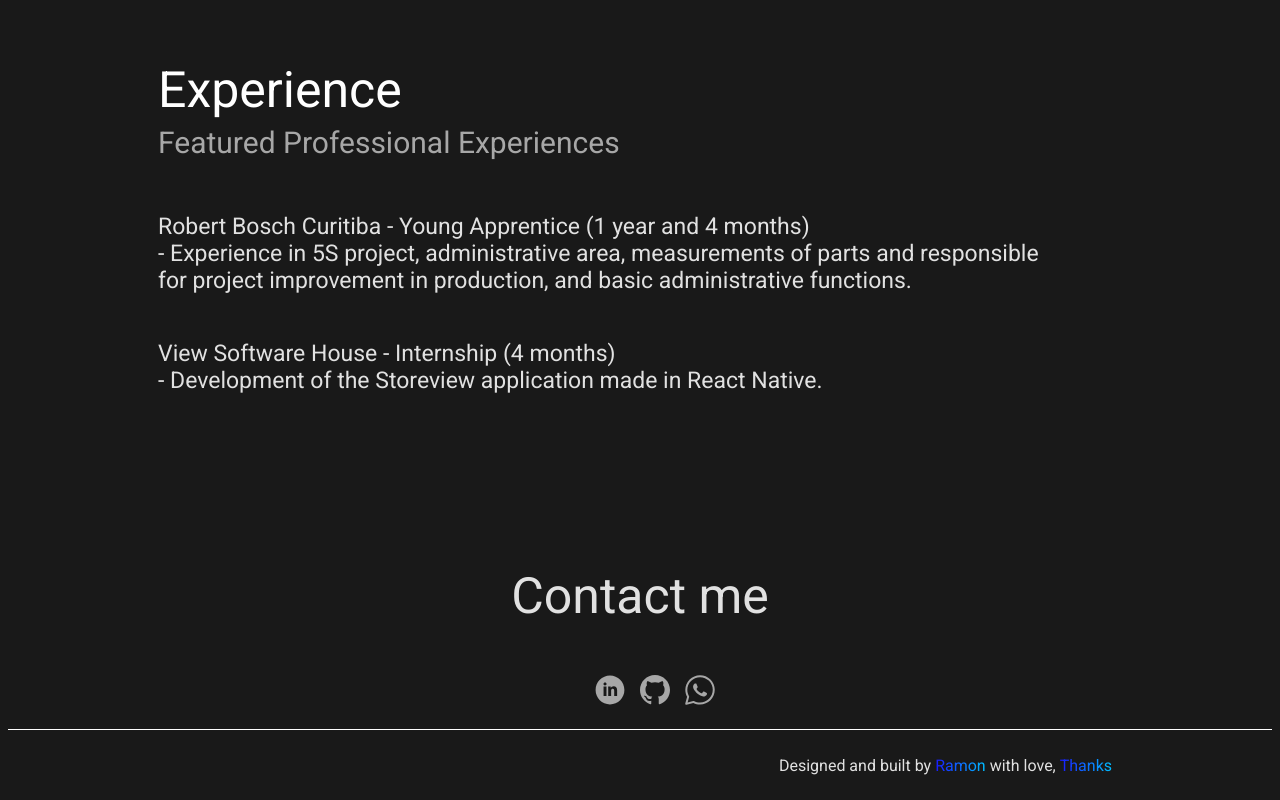
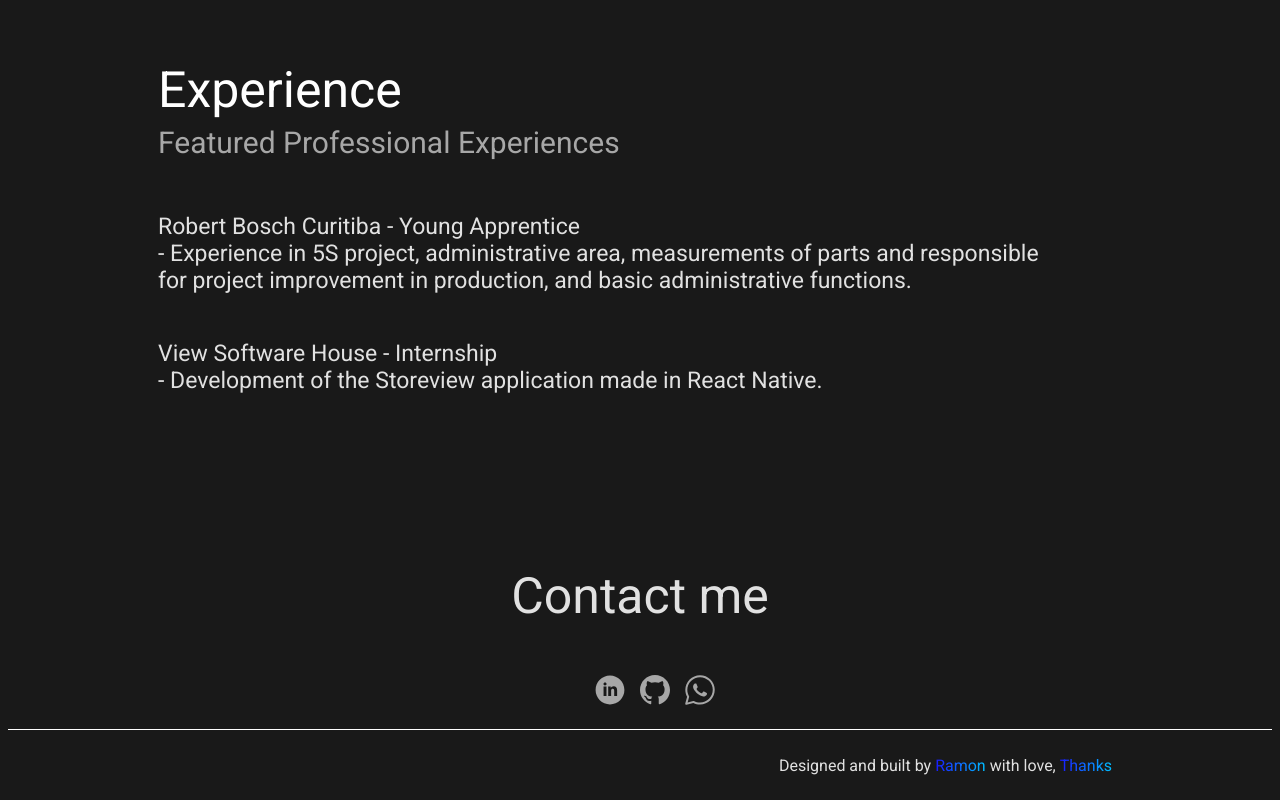
Before and after one commit to Ramonlirani/devfolio, a React (Vite) app: page / in a window 1280 px wide. Shown: the part 2184-2984 px from the top of the page. Built offline with nearby package versions, Linux system fonts and the light colour scheme.

Commit message:
feat: changed description experience

```diff
--- a/src/components/Experience/Experience.jsx
+++ b/src/components/Experience/Experience.jsx
@@ -16,7 +16,7 @@ const Experience = () => {
       </Text>
       <Flex flexDirection="column" alignItems="flex-start">
         <Text fontSize="23px">
-          Robert Bosch Curitiba - Young Apprentice (1 year and 4 months) <br />
+          Robert Bosch Curitiba - Young Apprentice <br />
           - Experience in 5S project, administrative area, measurements of parts
           and responsible
           <br /> for project improvement in production, and basic administrative
@@ -24,8 +24,8 @@ const Experience = () => {
         </Text>
 
         <Text fontSize="23px">
-          View Software House - Internship (4 months) <br />- Development of the
-          Storeview application made in React Native.
+          View Software House - Internship <br />- Development of the Storeview
+          application made in React Native.
         </Text>
       </Flex>
     </Flex>
```
